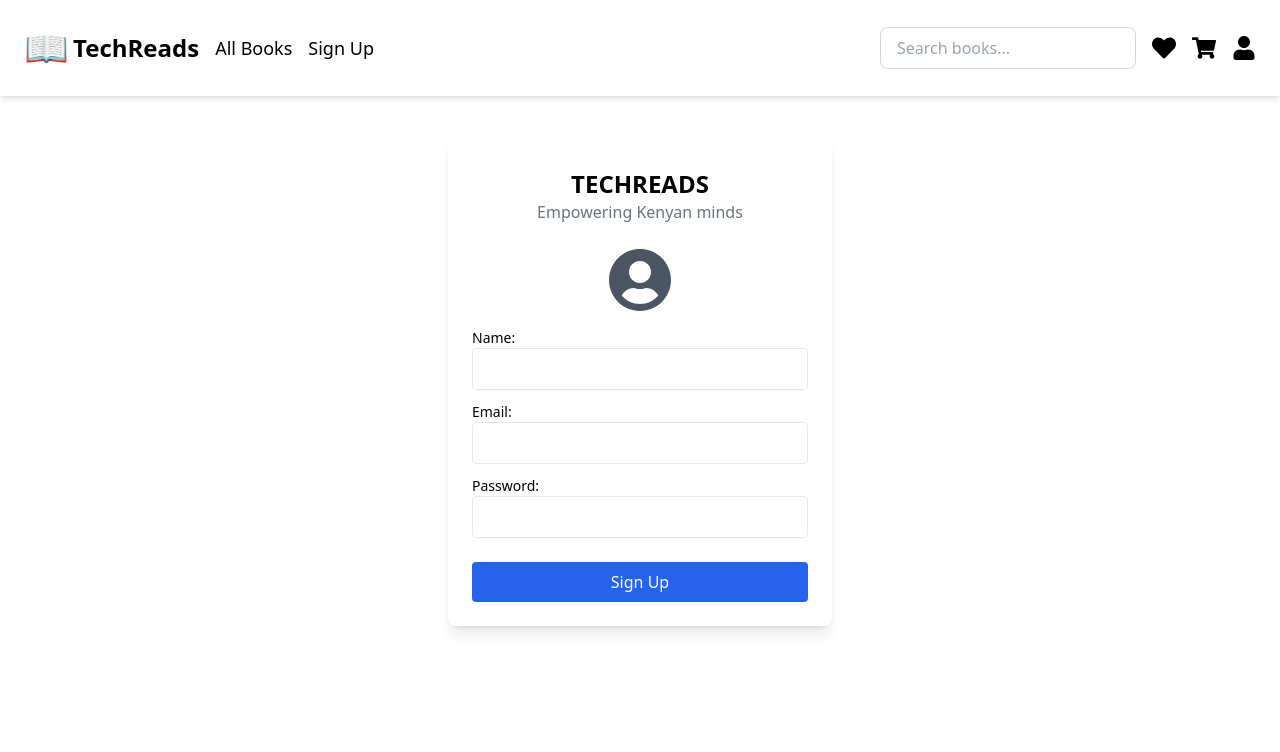
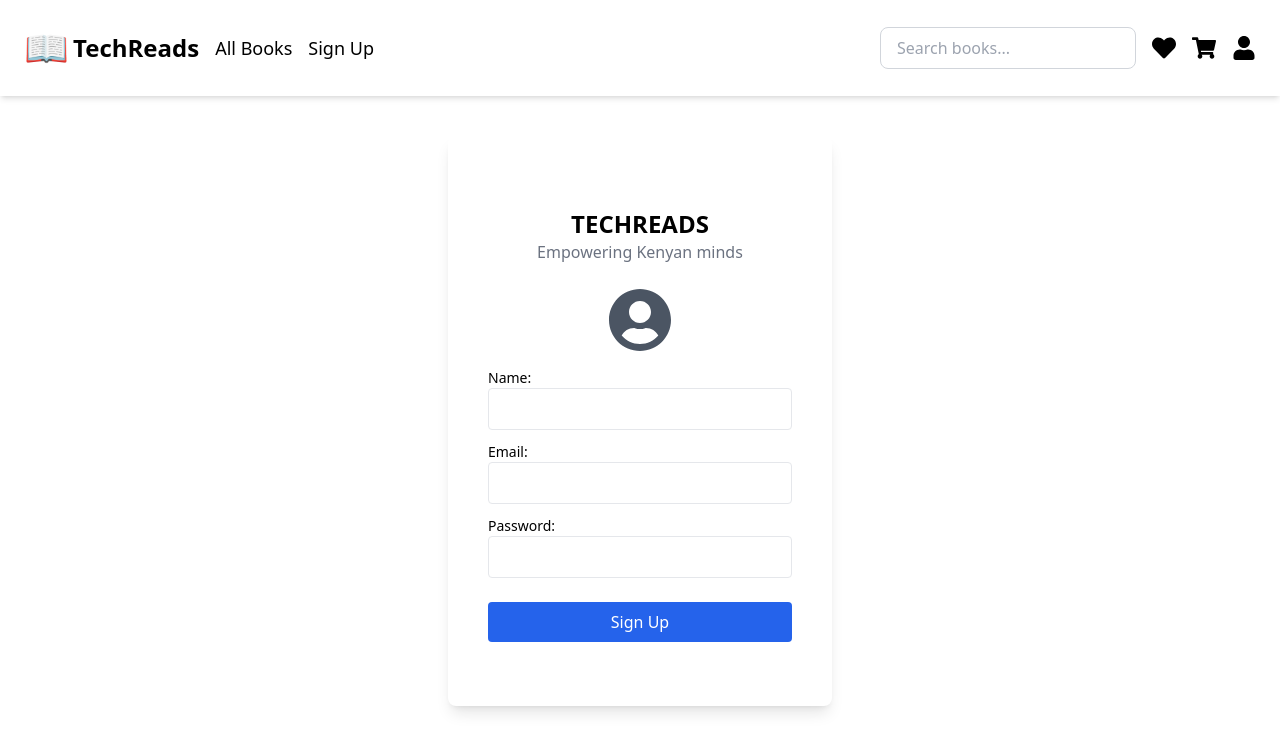
Before and after one commit to Denkogei/TechReads-frontend, a React (Vite) app in the folder techreads/: page /signup in a window 1280 px wide. Shown: the top 752 px of the page. Built offline with nearby package versions, Linux system fonts and the light colour scheme.

Commit message:
added padding top and bottom to the outer div form

```diff
--- a/techreads/src/components/Signup.jsx
+++ b/techreads/src/components/Signup.jsx
@@ -42,7 +42,7 @@ function Signup() {
   };
 
   return (
-    <div className="w-96 mx-auto mt-10 p-6 bg-white rounded-lg shadow-lg">
+    <div className="w-96  mx-auto mt-10  py-16 px-10 bg-white rounded-lg shadow-lg">
       <h2 className="text-center text-2xl font-bold mt-2">TECHREADS</h2>
       <p className="text-center text-gray-500">Empowering Kenyan minds</p>
       <br />
```
